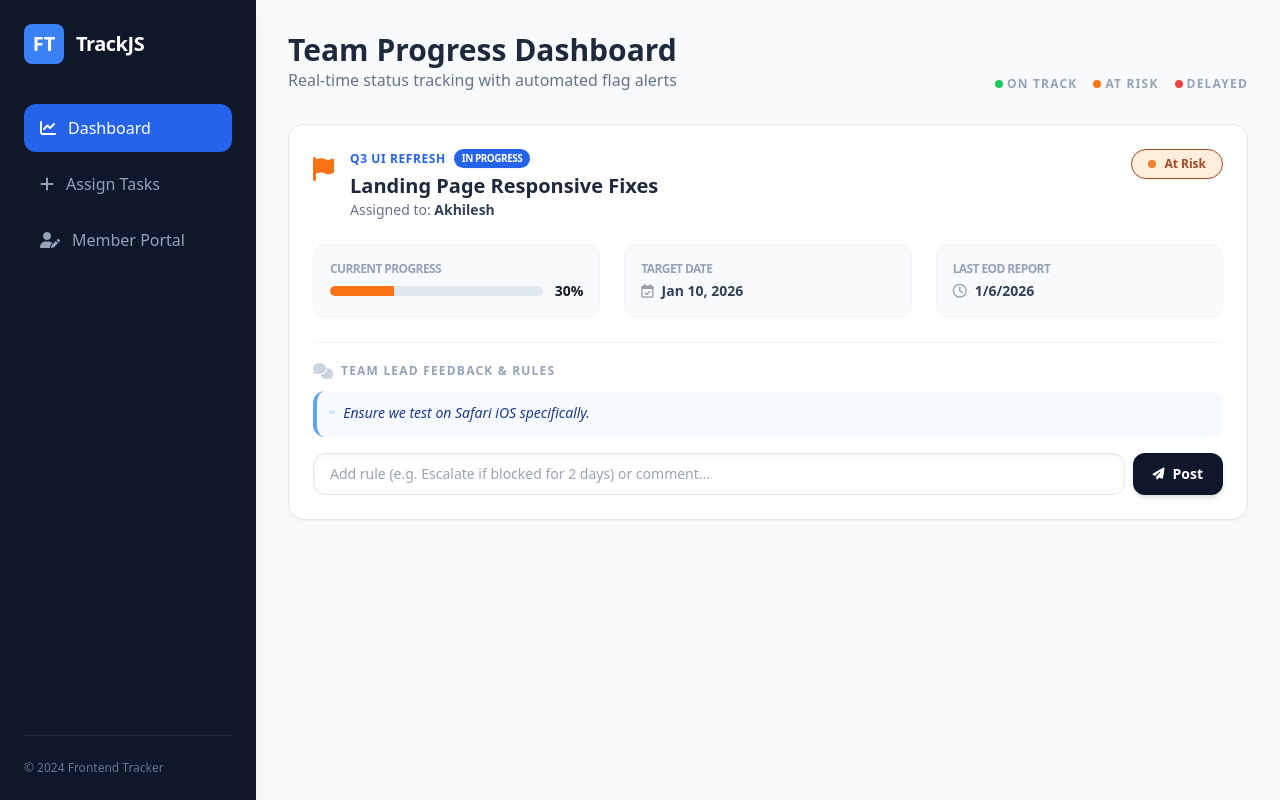
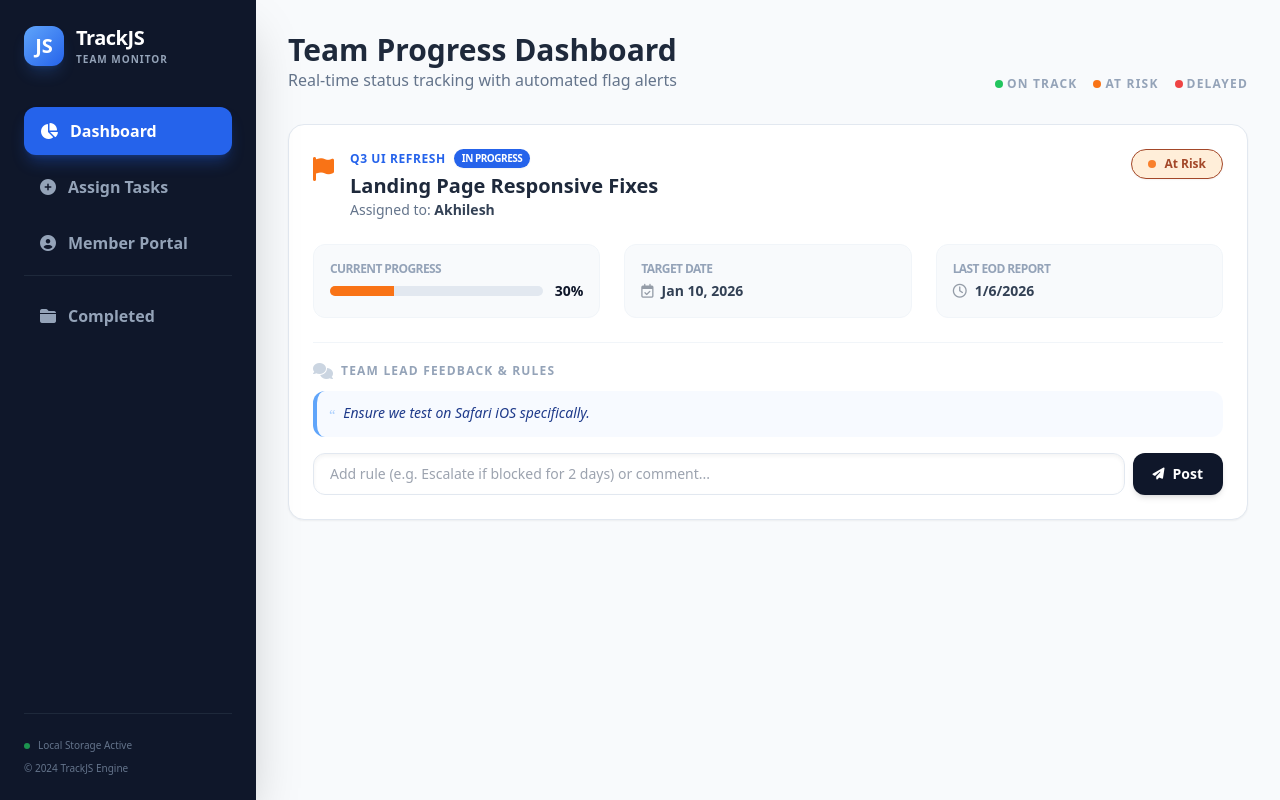
Before and after one commit to chiruvanapalli/Daily-Task-Tool, a React (Vite) app: page / in a window 1280 px wide. Built offline with nearby package versions, Linux system fonts and the light colour scheme.

Commit message:
feat: Add completed tasks view
Introduces a new view to display and archive completed tasks. This view provides a read-only interface for reviewing historical task data.

```diff
--- a/App.tsx
+++ b/App.tsx
@@ -3,22 +3,21 @@ import React, { useState, useEffect } from 'react';
 import { Dashboard } from './components/Dashboard';
 import { MemberView } from './components/MemberView';
 import { LeadView } from './components/LeadView';
-import { Task, Project } from './types';
+import { CompletedView } from './components/CompletedView';
+import { Task } from './types';
 
-// Adding a sample task for demonstration
 const INITIAL_TASKS: Task[] = [
   {
     id: 'demo-task-1',
     title: 'Landing Page Responsive Fixes',
     project: 'Q3 UI Refresh',
     assignee: 'Akhilesh',
-    startDate: new Date(Date.now() - 2 * 24 * 60 * 60 * 1000).toISOString().split('T')[0], // 2 days ago
-    targetDate: new Date(Date.now() + 3 * 24 * 60 * 60 * 1000).toISOString().split('T')[0], // 3 days from now
+    startDate: new Date(Date.now() - 2 * 24 * 60 * 60 * 1000).toISOString().split('T')[0],
+    targetDate: new Date(Date.now() + 3 * 24 * 60 * 60 * 1000).toISOString().split('T')[0],
     updates: [
       {
         date: new Date(Date.now() - 1 * 24 * 60 * 60 * 1000).toISOString(),
         progress: 30,
-        // Fixed missing 'status' property in type 'EODUpdate'
         status: 'In Progress',
         workCompleted: 'Fixed navigation menu on mobile devices and tablet view.',
         pendingItems: 'Footer alignment issues and hero section image scaling.',
@@ -30,17 +29,23 @@ const INITIAL_TASKS: Task[] = [
 ];
 
 const App: React.FC = () => {
-  const [view, setView] = useState<'dashboard' | 'lead' | 'member'>('dashboard');
+  const [view, setView] = useState<'dashboard' | 'lead' | 'member' | 'completed'>('dashboard');
+
   const [tasks, setTasks] = useState<Task[]>(() => {
-    const saved = localStorage.getItem('task_tracker_data');
-    return saved ? JSON.parse(saved) : INITIAL_TASKS;
+    try {
+      const saved = localStorage.getItem('trackjs_tasks_v1');
+      return saved ? JSON.parse(saved) : INITIAL_TASKS;
+    } catch (e) {
+      console.error("Failed to parse local storage", e);
+      return INITIAL_TASKS;
+    }
   });
 
   useEffect(() => {
-    localStorage.setItem('task_tracker_data', JSON.stringify(tasks));
+    localStorage.setItem('trackjs_tasks_v1', JSON.stringify(tasks));
   }, [tasks]);
 
-  const addTask = (task: Task) => setTasks([...tasks, task]);
+  const addTask = (task: Task) => setTasks(prev => [...prev, task]);
 
   const addUpdate = (taskId: string, update: any) => {
     setTasks(prev => prev.map(t => {
@@ -60,51 +65,78 @@ const App: React.FC = () => {
     }));
   };
 
+  const completedCount = tasks.filter(t => t.updates[t.updates.length - 1]?.status === 'Completed').length;
+  const activeTasks = tasks.filter(t => t.updates[t.updates.length - 1]?.status !== 'Completed');
+  const completedTasks = tasks.filter(t => t.updates[t.updates.length - 1]?.status === 'Completed');
+
   return (
-    <div className="flex flex-col md:flex-row min-h-screen bg-gray-50 font-sans">
-      {/* Sidebar */}
-      <aside className="w-full md:w-64 bg-slate-900 text-white p-6 flex flex-col shadow-xl">
+    <div className="flex flex-col md:flex-row min-h-screen bg-gray-50 font-sans text-slate-900">
+      <aside className="w-full md:w-64 bg-slate-900 text-white p-6 flex flex-col shadow-2xl z-10">
         <div className="flex items-center gap-3 mb-10">
-          <div className="w-10 h-10 bg-blue-500 rounded-lg flex items-center justify-center text-xl font-bold">FT</div>
-          <h1 className="text-xl font-bold tracking-tight">TrackJS</h1>
+          <div className="w-10 h-10 bg-gradient-to-br from-blue-400 to-blue-600 rounded-xl flex items-center justify-center text-xl font-black shadow-lg shadow-blue-500/20">JS</div>
+          <div>
+            <h1 className="text-xl font-bold tracking-tight">TrackJS</h1>
+            <p className="text-[10px] text-slate-400 font-bold uppercase tracking-widest">Team Monitor</p>
+          </div>
         </div>
 
         <nav className="flex-1 space-y-2">
           <button
             onClick={() => setView('dashboard')}
-            className={`w-full flex items-center gap-3 px-4 py-3 rounded-xl transition-all ${view === 'dashboard' ? 'bg-blue-600' : 'hover:bg-slate-800 text-slate-400'}`}
+            className={`w-full flex items-center justify-between px-4 py-3 rounded-xl transition-all duration-200 ${view === 'dashboard' ? 'bg-blue-600 shadow-lg shadow-blue-600/30 text-white' : 'hover:bg-slate-800 text-slate-400 hover:text-white'}`}
           >
-            <i className="fa-solid fa-chart-line"></i>
-            <span className="font-medium">Dashboard</span>
+            <div className="flex items-center gap-3">
+              <i className="fa-solid fa-chart-pie"></i>
+              <span className="font-semibold">Dashboard</span>
+            </div>
           </button>
 
           <button
             onClick={() => setView('lead')}
-            className={`w-full flex items-center gap-3 px-4 py-3 rounded-xl transition-all ${view === 'lead' ? 'bg-blue-600' : 'hover:bg-slate-800 text-slate-400'}`}
+            className={`w-full flex items-center gap-3 px-4 py-3 rounded-xl transition-all duration-200 ${view === 'lead' ? 'bg-blue-600 shadow-lg shadow-blue-600/30 text-white' : 'hover:bg-slate-800 text-slate-400 hover:text-white'}`}
           >
-            <i className="fa-solid fa-plus"></i>
-            <span className="font-medium">Assign Tasks</span>
+            <i className="fa-solid fa-plus-circle"></i>
+            <span className="font-semibold">Assign Tasks</span>
           </button>
 
           <button
             onClick={() => setView('member')}
-            className={`w-full flex items-center gap-3 px-4 py-3 rounded-xl transition-all ${view === 'member' ? 'bg-blue-600' : 'hover:bg-slate-800 text-slate-400'}`}
+            className={`w-full flex items-center gap-3 px-4 py-3 rounded-xl transition-all duration-200 ${view === 'member' ? 'bg-blue-600 shadow-lg shadow-blue-600/30 text-white' : 'hover:bg-slate-800 text-slate-400 hover:text-white'}`}
           >
-            <i className="fa-solid fa-user-edit"></i>
-            <span className="font-medium">Member Portal</span>
+            <i className="fa-solid fa-user-circle"></i>
+            <span className="font-semibold">Member Portal</span>
           </button>
+
+          <div className="pt-4 mt-4 border-t border-slate-800">
+             <button
+              onClick={() => setView('completed')}
+              className={`w-full flex items-center justify-between px-4 py-3 rounded-xl transition-all duration-200 ${view === 'completed' ? 'bg-emerald-600 shadow-lg shadow-emerald-600/30 text-white' : 'hover:bg-slate-800 text-slate-400 hover:text-white'}`}
+            >
+              <div className="flex items-center gap-3">
+                <i className="fa-solid fa-folder-closed"></i>
+                <span className="font-semibold">Completed</span>
+              </div>
+              {completedCount > 0 && (
+                <span className="bg-white/20 text-[10px] font-bold px-2 py-0.5 rounded-full">{completedCount}</span>
+              )}
+            </button>
+          </div>
         </nav>
 
-        <div className="mt-auto pt-6 border-t border-slate-800 text-xs text-slate-500">
-          <p>© 2024 Frontend Tracker</p>
+        <div className="mt-auto pt-6 border-t border-slate-800 text-[10px] text-slate-500 font-medium">
+          <div className="flex items-center gap-2 mb-2">
+            <span className="w-1.5 h-1.5 rounded-full bg-green-500 animate-pulse"></span>
+            <span>Local Storage Active</span>
+          </div>
+          <p>© 2024 TrackJS Engine</p>
         </div>
       </aside>
 
-      {/* Main Content */}
-      <main className="flex-1 h-screen overflow-y-auto p-4 md:p-8">
-        {view === 'dashboard' && <Dashboard tasks={tasks} onAddComment={addComment} />}
+      <main className="flex-1 h-screen overflow-y-auto p-4 md:p-8 bg-[#f8fafc]">
+        {view === 'dashboard' && <Dashboard tasks={activeTasks} onAddComment={addComment} />}
         {view === 'lead' && <LeadView onAddTask={addTask} />}
         {view === 'member' && <MemberView tasks={tasks} onAddUpdate={addUpdate} />}
+        {view === 'completed' && <CompletedView tasks={completedTasks} onAddComment={addComment} />}
       </main>
     </div>
   );
--- /dev/null
+++ b/components/CompletedView.tsx
@@ -0,0 +1,114 @@
+
+import React, { useState } from 'react';
+import { Task } from '../types';
+
+interface CompletedViewProps {
+  tasks: Task[];
+  onAddComment: (id: string, comment: string) => void;
+}
+
+export const CompletedView: React.FC<CompletedViewProps> = ({ tasks, onAddComment }) => {
+  const [commentInput, setCommentInput] = useState<{ [key: string]: string }>({});
+
+  return (
+    <div className="max-w-6xl mx-auto animate-in fade-in duration-500">
+      <header className="mb-8">
+        <h2 className="text-3xl font-bold text-slate-800 flex items-center gap-3">
+          <i className="fa-solid fa-box-archive text-emerald-500"></i>
+          Completed Archive
+        </h2>
+        <p className="text-slate-500">Review all finalized team tasks and their history</p>
+      </header>
+
+      <div className="grid grid-cols-1 gap-6">
+        {tasks.length === 0 ? (
+          <div className="bg-white p-12 rounded-2xl border-2 border-dashed border-slate-200 text-center">
+            <i className="fa-solid fa-folder-open text-slate-200 text-5xl mb-4"></i>
+            <p className="text-slate-400 italic">No tasks have been marked as completed yet.</p>
+          </div>
+        ) : (
+          tasks.map(task => {
+            const latest = task.updates[task.updates.length - 1];
+
+            return (
+              <div key={task.id} className="bg-white rounded-2xl shadow-sm border border-emerald-100 overflow-hidden opacity-90 grayscale-[0.2] hover:grayscale-0 transition-all">
+                <div className="p-6">
+                  <div className="flex flex-wrap justify-between items-start gap-4 mb-4">
+                    <div className="flex gap-4">
+                      <div className="mt-1 text-2xl text-emerald-500">
+                        <i className="fa-solid fa-circle-check"></i>
+                      </div>
+                      <div>
+                        <div className="flex items-center gap-2">
+                          <span className="text-xs font-bold uppercase tracking-wider text-emerald-600">{task.project}</span>
+                          <span className="text-[10px] px-2 py-0.5 rounded-full font-black uppercase tracking-tighter shadow-sm bg-emerald-600 text-white">
+                            Completed
+                          </span>
+                        </div>
+                        <h3 className="text-xl font-bold text-slate-800 mt-1 line-through decoration-emerald-500/30">{task.title}</h3>
+                        <p className="text-sm text-slate-500">Delivered by: <span className="font-semibold text-slate-700">{task.assignee}</span></p>
+                      </div>
+                    </div>
+                  </div>
+
+                  <div className="grid grid-cols-1 md:grid-cols-2 gap-6 mt-6">
+                    <div className="bg-emerald-50/50 p-4 rounded-xl border border-emerald-100">
+                      <p className="text-xs text-emerald-600 mb-1 uppercase font-bold tracking-tighter">Completion Summary</p>
+                      <p className="text-sm text-slate-700 italic">"{latest?.workCompleted}"</p>
+                    </div>
+                    <div className="bg-slate-50 p-4 rounded-xl border border-slate-100">
+                      <p className="text-xs text-slate-400 mb-1 uppercase font-bold tracking-tighter">Timeline Meta</p>
+                      <div className="flex justify-between text-xs text-slate-600 mt-2 font-medium">
+                         <span>Started: {new Date(task.startDate).toLocaleDateString()}</span>
+                         <span>Finished: {new Date(latest.date).toLocaleDateString()}</span>
+                      </div>
+                    </div>
+                  </div>
+
+                  <div className="mt-6 border-t border-slate-100 pt-5">
+                    <div className="flex items-center gap-2 mb-3">
+                      <i className="fa-solid fa-comments text-slate-300"></i>
+                      <h4 className="text-xs font-bold text-slate-400 uppercase tracking-widest">Lead Post-Mortem Feedback</h4>
+                    </div>
+
+                    <div className="space-y-2 mb-4">
+                      {task.leadComments?.length ? (
+                        task.leadComments.map((c, i) => (
+                          <div key={i} className="text-sm bg-emerald-50/50 text-emerald-900 p-3 rounded-xl border-l-4 border-emerald-400 flex items-start gap-2">
+                            <span className="flex-1 italic">{c}</span>
+                          </div>
+                        ))
+                      ) : (
+                        <p className="text-xs text-slate-400 italic px-1">No final feedback provided.</p>
+                      )}
+                    </div>
+
+                    <div className="flex gap-2">
+                      <input
+                        type="text"
+                        placeholder="Add final comment or review notes..."
+                        className="flex-1 bg-white border border-slate-200 rounded-xl px-4 py-2.5 text-sm focus:ring-2 focus:ring-emerald-500 outline-none shadow-inner"
+                        value={commentInput[task.id] || ''}
+                        onChange={e => setCommentInput({...commentInput, [task.id]: e.target.value})}
+                      />
+                      <button
+                        onClick={() => {
+                          if (!commentInput[task.id]) return;
+                          onAddComment(task.id, commentInput[task.id]);
+                          setCommentInput({...commentInput, [task.id]: ''});
+                        }}
+                        className="bg-emerald-600 text-white px-5 py-2 rounded-xl text-sm font-bold hover:bg-emerald-700 transition-all shadow-md"
+                      >
+                        Add Note
+                      </button>
+                    </div>
+                  </div>
+                </div>
+              </div>
+            );
+          })
+        )}
+      </div>
+    </div>
+  );
+};
```
